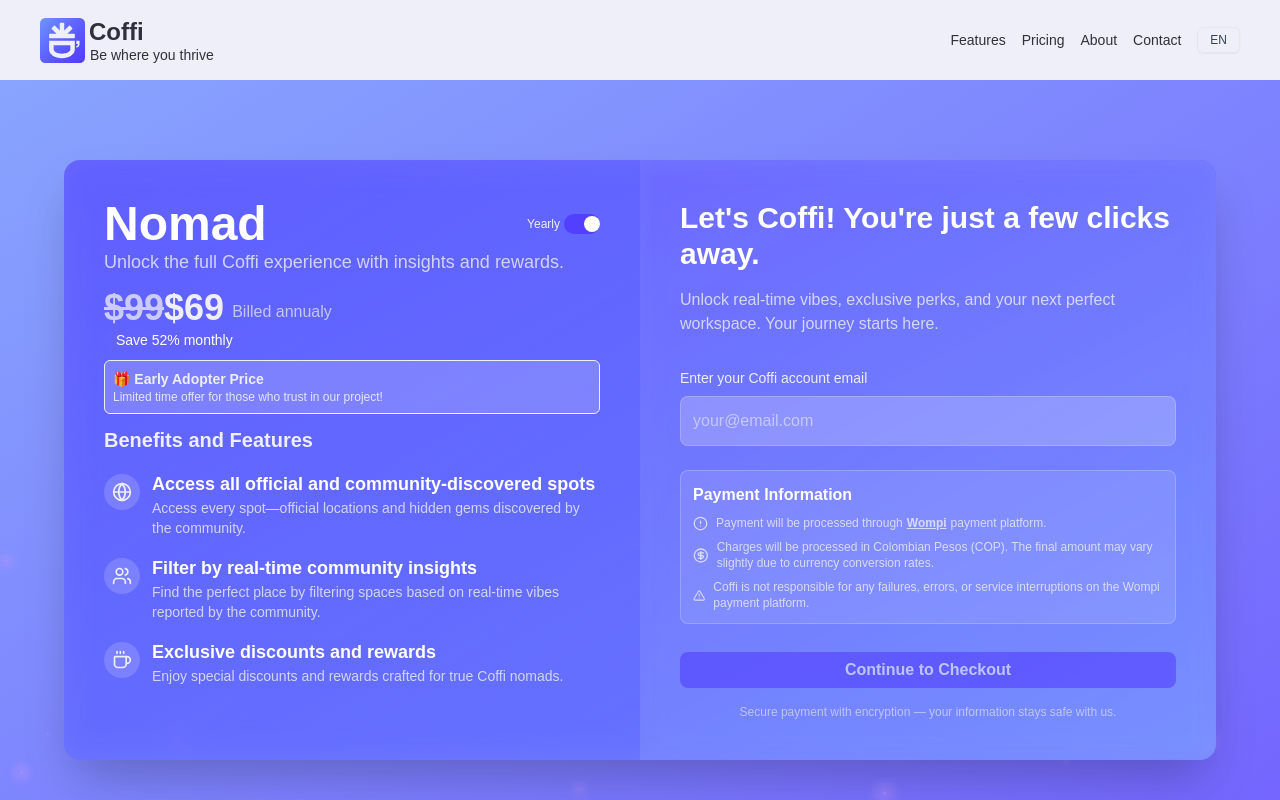
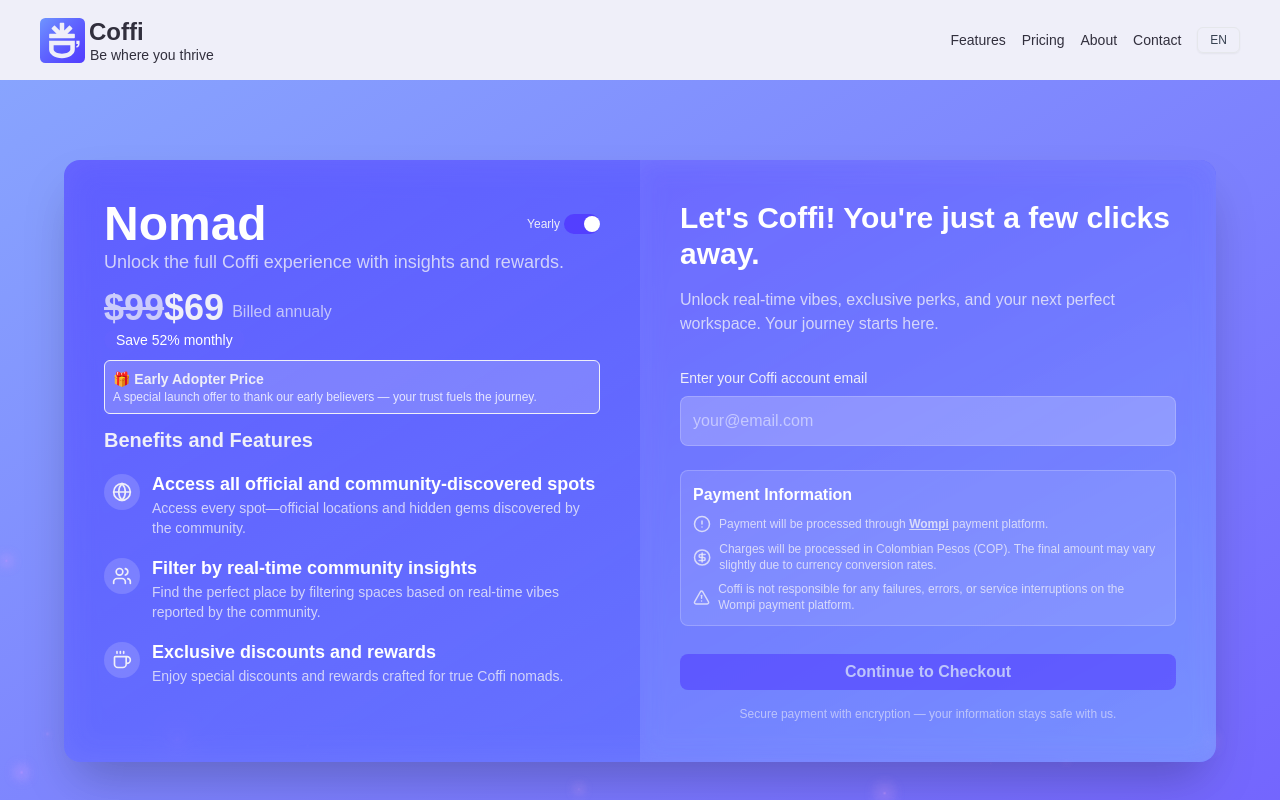
Before and after one commit to WS-Jedp/coffi-landing-page, a Next.js app: page /en/subscribe-nomad-plan in a window 1280 px wide. Shown: the top 800 px of the page. Built offline with nearby package versions, Linux system fonts and the light colour scheme; a web font is replaced by a local one.

Commit message:
[FIX]: handling error in payment status and modify early adopters text

```diff
--- a/src/app/[locale]/payment-status/page.tsx
+++ b/src/app/[locale]/payment-status/page.tsx
@@ -70,6 +70,11 @@ export default function PaymentStatus() {
       } else {
         router.push(`/${locale}/subscription/nomad/success?email=${data?.email}`);
       }
+    }).catch((error) => {
+      console.error("Error fetching payment status:", error);
+      const searchParams = new URLSearchParams(window.location.search);
+      const id = searchParams.get("id");
+      router.push(`/${locale}/subscription/nomad/failed?wompiId=${id}`);
     });
   }, []);
   // Initialize particles on component mount
--- a/src/app/[locale]/subscribe-nomad-plan/page.tsx
+++ b/src/app/[locale]/subscribe-nomad-plan/page.tsx
@@ -580,18 +580,20 @@ export default function NomadPlanPage() {
                   <h4 className="font-semibold text-white mb-2">{t('subscriptions.payments.title')}</h4>
 
                   <div className="space-y-2 text-xs text-coffi-white/80">
-                    <p className="flex flex-row items-center">
-                      <AlertCircleIcon size={15} className="inline-flex mr-2" />
-                      {t('subscriptions.payments.process.throughExternal')} <Link href="https://wompi.com/es/co/" target="_blank" rel="noopener noreferrer" className="underline font-bold mx-1">Wompi</Link> {t('subscriptions.payments.process.paymentPlatform')}
+                    <p className="flex items-center">
+                      <AlertCircleIcon size={18} className="inline-flex mr-2" />
+                      <span>
+                        {t('subscriptions.payments.process.throughExternal')} <Link href="https://wompi.com/es/co/" target="_blank" rel="noopener noreferrer" className="inline underline font-bold">Wompi</Link> {t('subscriptions.payments.process.paymentPlatform')}
+                      </span>
                     </p>
 
                     <p className="flex flex-row  items-center">
-                      <CircleDollarSignIcon size={23} className="inline-flex mr-2" />
+                      <CircleDollarSignIcon size={27} className="inline-flex mr-2" />
                       {t('subscriptions.payments.process.chargesMayVary')}
                     </p>
 
                     <p className="flex items-center">
-                      <AlertTriangleIcon size={15} className="inline-flex mr-2" />
+                      <AlertTriangleIcon size={21} className="inline-flex mr-2" />
                       {t('subscriptions.payments.process.coffiIsNotResponsible')}
                     </p>
                   </div>
--- a/src/i18n/messages/en/subscriptions.json
+++ b/src/i18n/messages/en/subscriptions.json
@@ -15,7 +15,7 @@
         },
         "earlyAdopter": {
             "price": "🎁 Early Adopter Price",
-            "forLimitedTime": "Limited time offer for those who trust in our project!"
+            "forLimitedTime": "A special launch offer to thank our early believers — your trust fuels the journey."
         },
         "failed": {
             "title": "Oops! Something went wrong.",
--- a/src/i18n/messages/es/subscriptions.json
+++ b/src/i18n/messages/es/subscriptions.json
@@ -30,14 +30,14 @@
         },
         "earlyAdopter": {
             "price": "🎁 Precio para Pioneros",
-            "forLimitedTime": "¡Oferta por tiempo limitado para quienes confían en nuestro proyecto!"
+            "forLimitedTime": "Una oferta especial de lanzamiento para agradecer a nuestros pioneros — tu confianza impulsa esta aventura."
         }
     },
     "payments": {
         "status": {
             "processing": {
-                "title": "Processing Payment",
-                "description": "We're processing your payment. Please wait while we confirm your transaction...",
+                "title": "Procesando Pago",
+                "description": "Estamos procesando tu pago. Por favor, espera mientras confirmamos tu transacción...",
                 "note": "Esto puede tomar unos momentos. Por favor, no cierres esta ventana."
             }
         },
```
